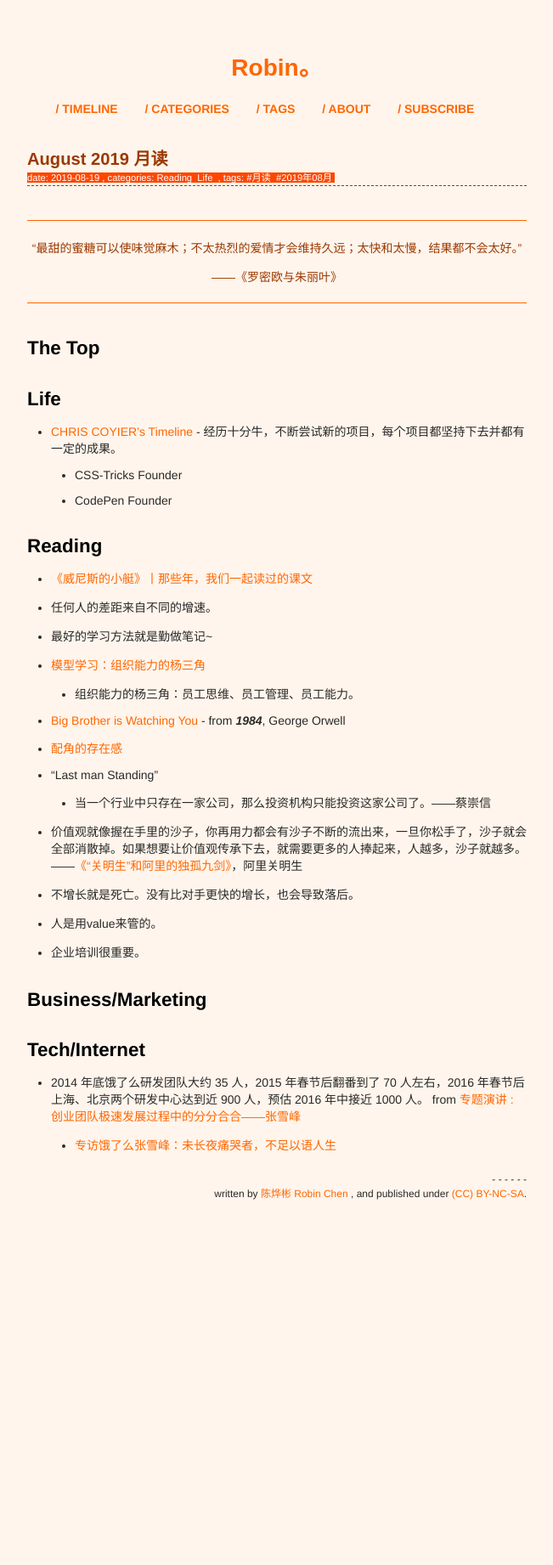
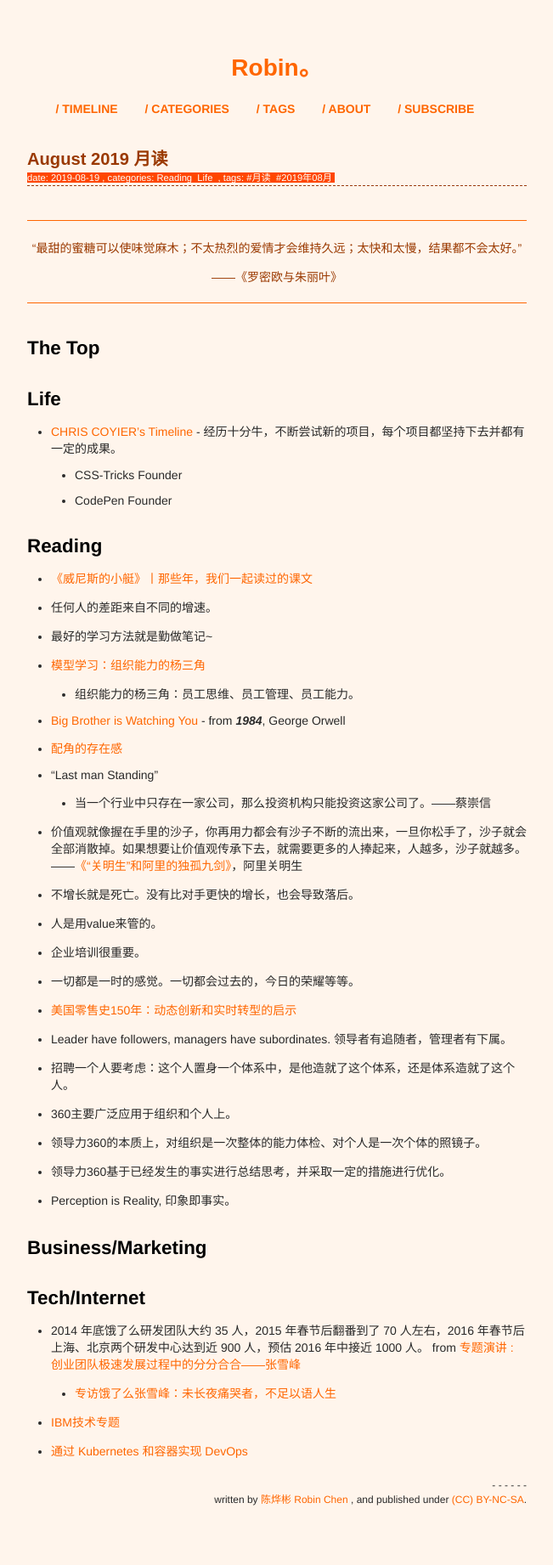
Before and after one commit to xianyuxmu/xianyuxmu.github.io, a Jekyll site: the page built from _posts/2019-08-19-monthly-reading.md, in a window 1280 px wide. Shown: the whole page at 85% size, without its empty margins (314-965 px from the left). Built offline with Jekyll 4.4.1, drawn with Linux system fonts in a browser that asks for light colours; comment, search, counter and statistics services are not loaded; before the commit the page ends 1482 px from its top, so only the background shows below that.

Commit message:
Update 2019-08-19-monthly-reading.md

```diff
--- a/_posts/2019-08-19-monthly-reading.md
+++ b/_posts/2019-08-19-monthly-reading.md
@@ -39,6 +39,14 @@ tags:
 - 不增长就是死亡。没有比对手更快的增长，也会导致落后。
 - 人是用value来管的。
 - 企业培训很重要。
+- 一切都是一时的感觉。一切都会过去的，今日的荣耀等等。
+- [美国零售史150年：动态创新和实时转型的启示](http://www.sohu.com/a/215620782_650513)
+- Leader have followers, managers have subordinates. 领导者有追随者，管理者有下属。
+- 招聘一个人要考虑：这个人置身一个体系中，是他造就了这个体系，还是体系造就了这个人。
+- 360主要广泛应用于组织和个人上。
+- 领导力360的本质上，对组织是一次整体的能力体检、对个人是一次个体的照镜子。
+- 领导力360基于已经发生的事实进行总结思考，并采取一定的措施进行优化。
+- Perception is Reality, 印象即事实。
 
 
 
@@ -50,3 +58,5 @@ tags:
 
 - 2014 年底饿了么研发团队大约 35 人，2015 年春节后翻番到了 70 人左右，2016 年春节后上海、北京两个研发中心达到近 900 人，预估 2016 年中接近 1000 人。 from [专题演讲 : 创业团队极速发展过程中的分分合合——张雪峰](http://sz2016.archsummit.com/speakers/202069/)
   - [专访饿了么张雪峰：未长夜痛哭者，不足以语人生](https://www.infoq.cn/article/2016/05/zhangxuefeng-interview)
+- [IBM技术专题](https://www.ibm.com/developerworks/cn/topics/)
+- [通过 Kubernetes 和容器实现 DevOps](https://www.ibm.com/developerworks/cn/cloud/library/cl-lo-devops-via-kubernetes-and-containers/index.html)
```
